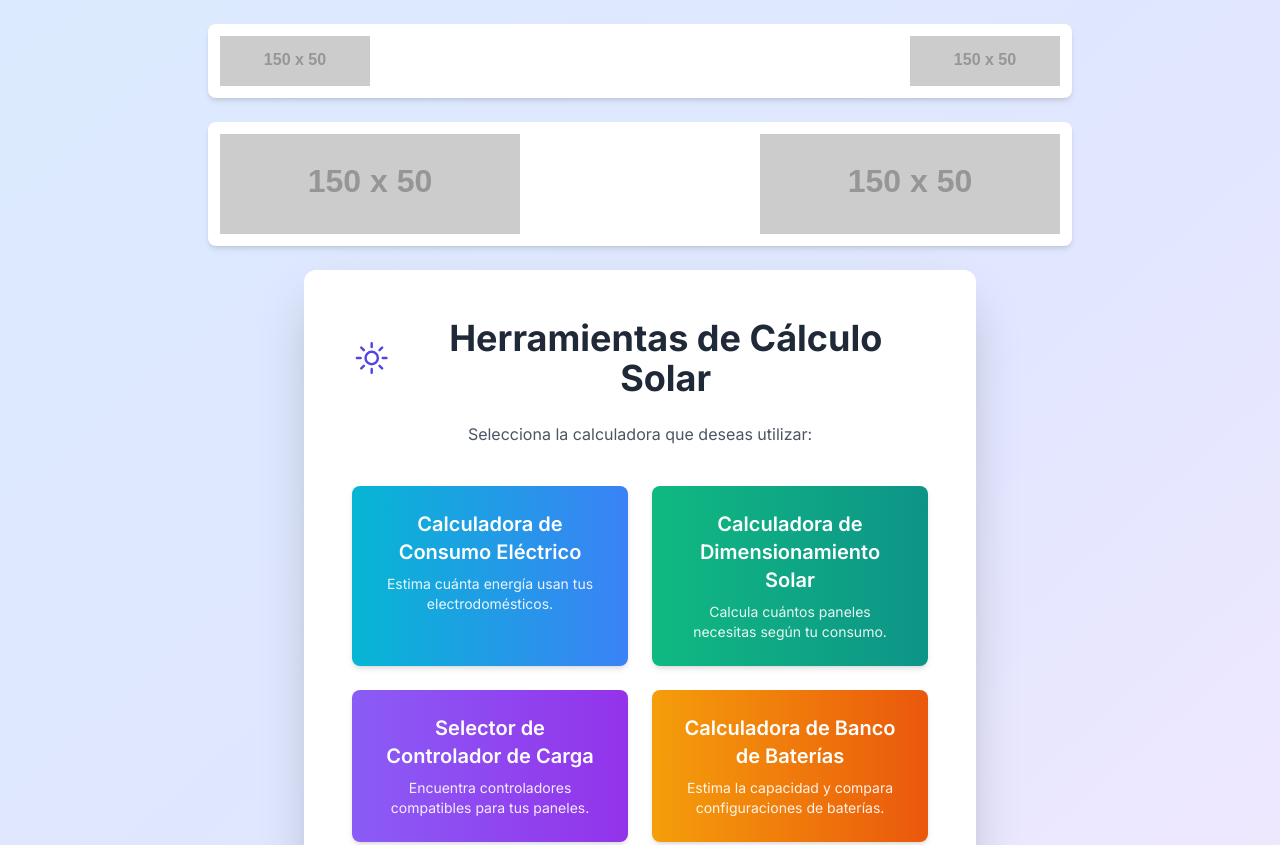
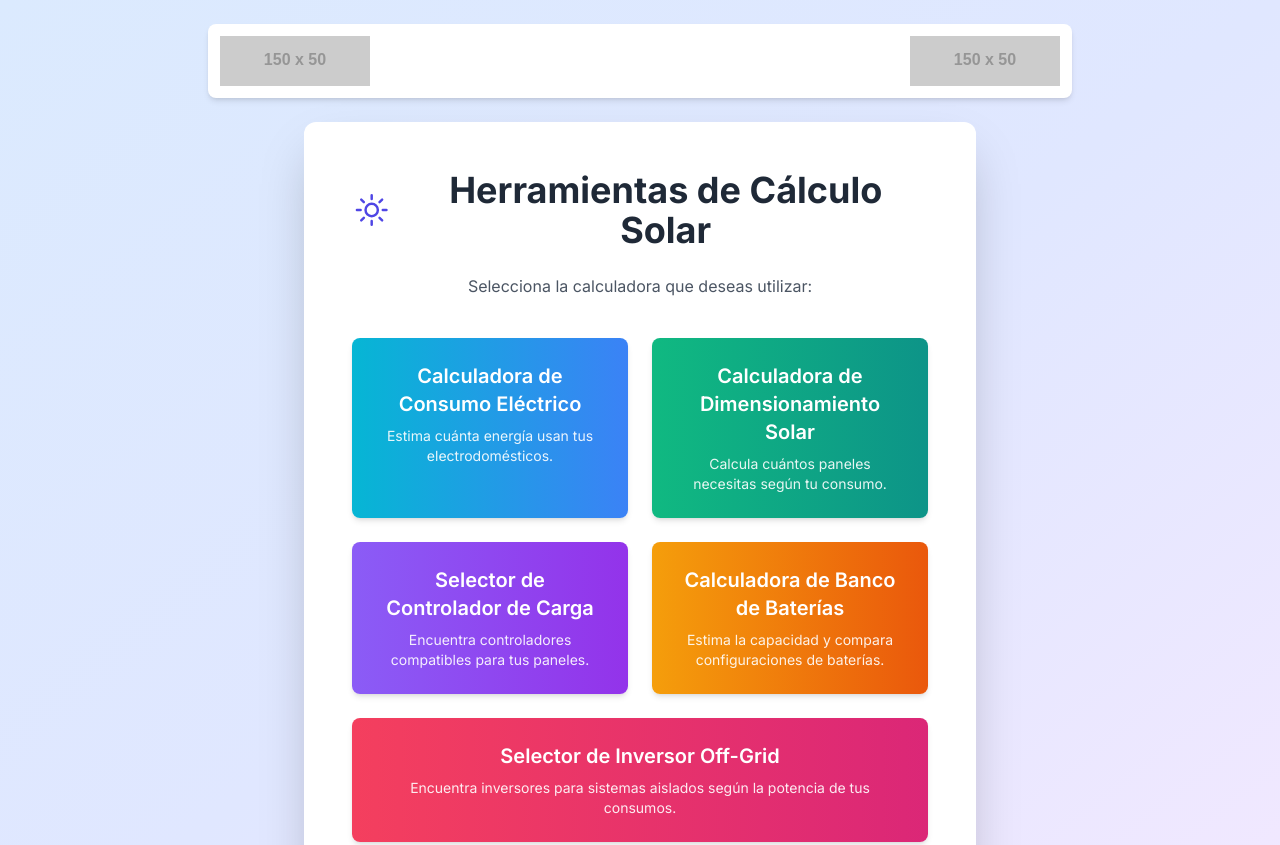
Before and after one commit to david70909354/david70909354.github.io, a plain HTML site: page index.html in a window 1280 px wide. Shown: the top 845 px of the page. Drawn offline with nearby package versions, Linux system fonts and the light colour scheme; placeholder pictures from the web are drawn by us.

Commit message:
Update index.html

```diff
--- a/index.html
+++ b/index.html
@@ -36,18 +36,6 @@
 </html>
 <body class="bg-gradient-to-br from-blue-100 via-indigo-100 to-purple-100 min-h-screen flex flex-col items-center justify-center p-6">
 
-    <header class="w-full max-w-4xl mb-6 px-4">
-        <div class="flex justify-between items-center bg-white p-3 rounded-lg shadow-md">
-            <img src="images/logo_sena.jpg"
-                 alt="logo_sena"
-                 class="logo-img"
-                 onerror="this.alt='Logo SENA no encontrado'; this.src='https://placehold.co/150x50/00324D/FFFFFF?text=Logo+SENA';" >
-                 <img src="images/logo_semillero.png"
-                 alt="Logo Semillero de Investigación"
-                 class="logo-img"
-                 onerror="this.alt='Logo Semillero no encontrado'; this.src='https://placehold.co/150x50/39A900/FFFFFF?text=Logo+Semillero';">
-                 </div>
-    </header>
 
     <div class="bg-white p-8 md:p-12 rounded-xl shadow-2xl w-full max-w-2xl text-center">
 
```
